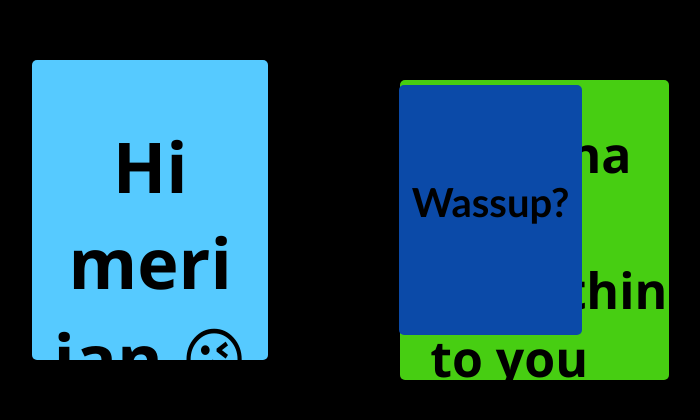
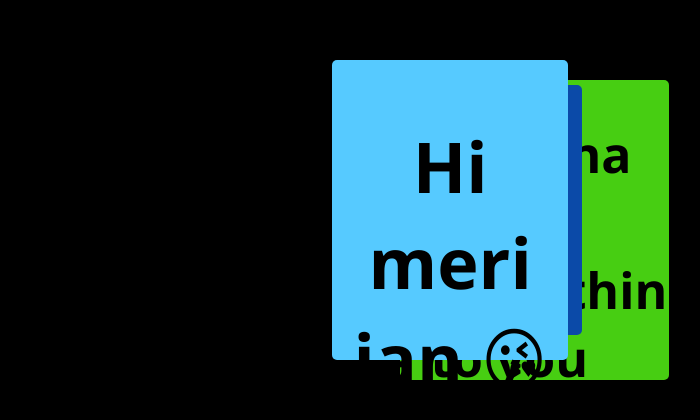
Before and after one commit to BeastWolf1/you, a plain HTML site: page index.html in a window 1280 px wide. Shown: the part 148-568 px from the top of the page, without its empty margins (104-804 px from the left). Drawn offline with Linux system fonts and the light colour scheme; a script that the page names is missing.

Commit message:
Update index.css

```diff
--- a/index.css
+++ b/index.css
@@ -18,7 +18,7 @@ body {
   margin-top: 200px;
   display: inline-block;
   position: relative;
-  left: -900px;
+  left: -600px;
 }
 
 h2 {
```
